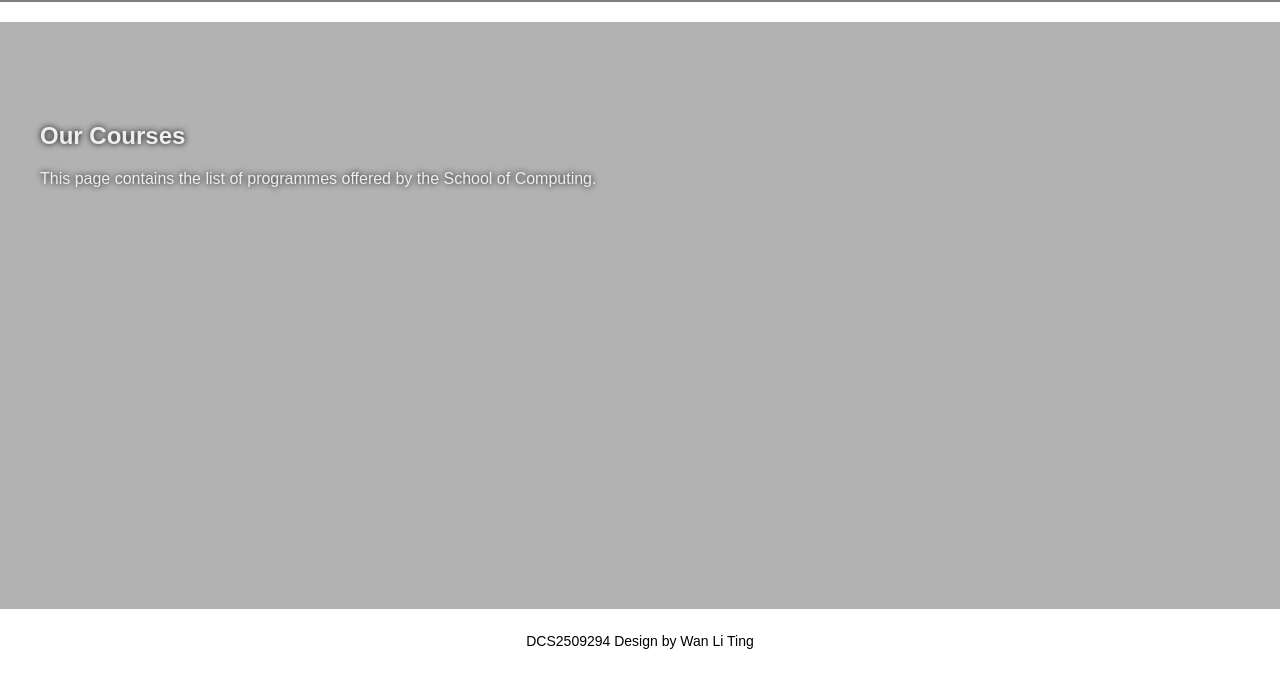
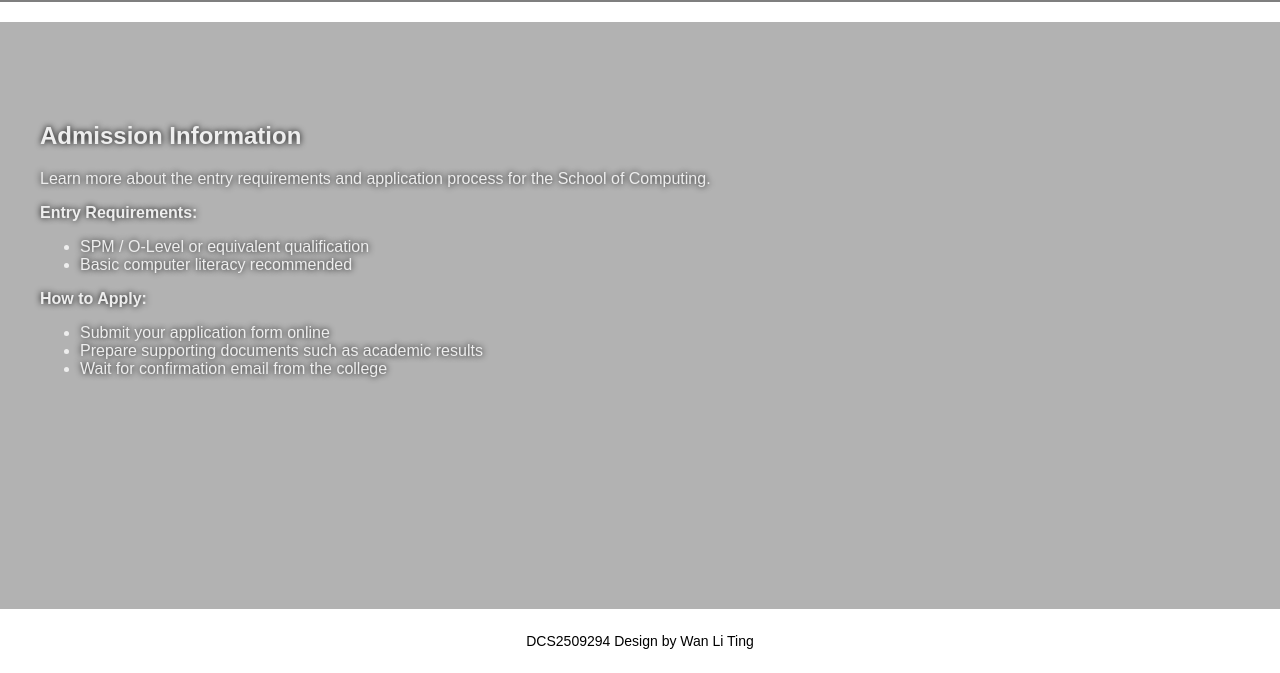
Before and after one commit to litinggggy/Sept2025, a plain HTML site: page tutotial/admission.html in a window 1280 px wide. Shown: the part 127-800 px from the top of the page. Drawn offline with Linux system fonts and the light colour scheme.

Commit message:
Update admission.html

```diff
--- a/tutotial/admission.html
+++ b/tutotial/admission.html
@@ -1,13 +1,13 @@
 <!DOCTYPE html>
 <html>
 <head>
-<title>Courses</title>
+<title>Admission</title>
 <link rel="stylesheet" href="soc.css">
 </head>
 <body>
 
 <header>
-<img src="school.png" class="logo">
+<img src="school.png" class="logo" alt="School Logo">
 <h1>Admission</h1>
 </header>
 
@@ -23,8 +23,21 @@
 </nav>
 
 <main>
-<h2>Our Courses</h2>
-<p>This page contains the list of programmes offered by the School of Computing.</p>
+<h2>Admission Information</h2>
+<p>Learn more about the entry requirements and application process for the School of Computing.</p>
+
+<p><strong>Entry Requirements:</strong></p>
+<ul>
+  <li>SPM / O-Level or equivalent qualification</li>
+  <li>Basic computer literacy recommended</li>
+</ul>
+
+<p><strong>How to Apply:</strong></p>
+<ul>
+  <li>Submit your application form online</li>
+  <li>Prepare supporting documents such as academic results</li>
+  <li>Wait for confirmation email from the college</li>
+</ul>
 </main>
 
 <footer>
```
